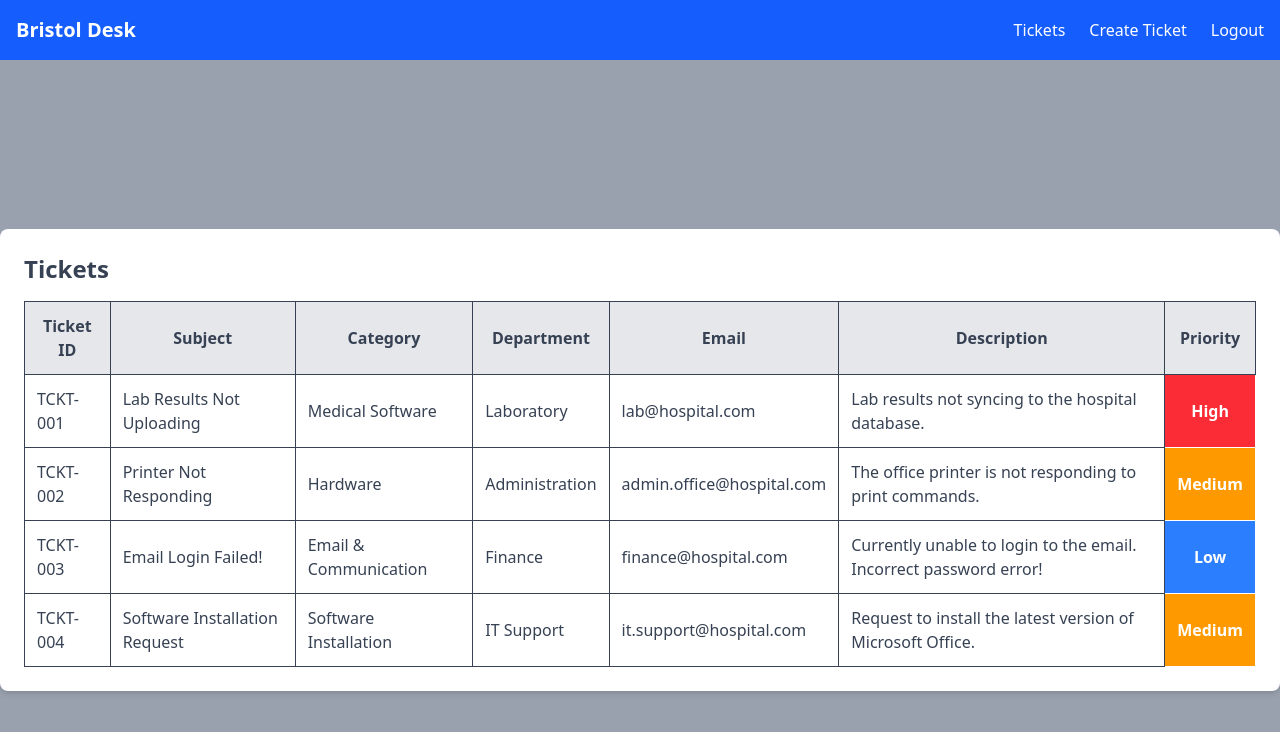
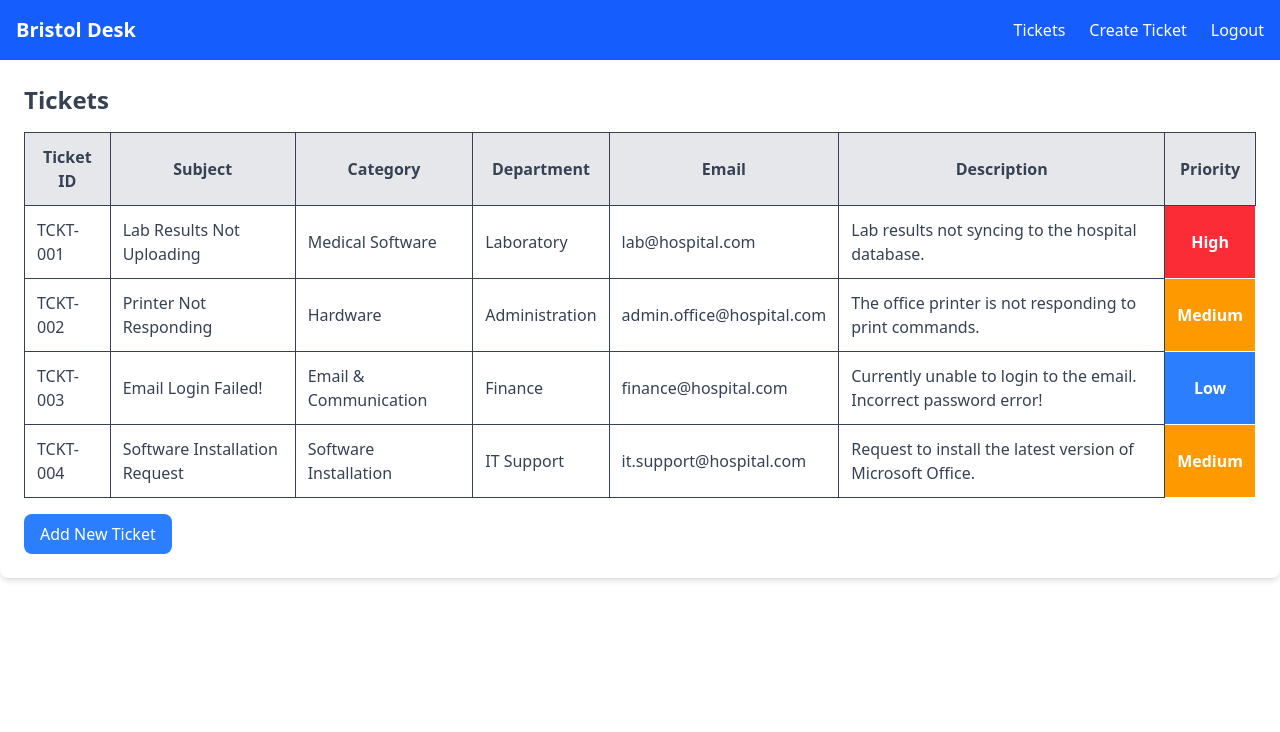
Before and after one commit to Janeirungu01/Helpdesk-Ticketing-System, a React (Vite) app: page /tickets in a window 1280 px wide. Shown: the top 732 px of the page. Built offline with nearby package versions, Linux system fonts and the light colour scheme.

Commit message:
removing overflow

```diff
--- a/src/components/Tickets.jsx
+++ b/src/components/Tickets.jsx
@@ -1,4 +1,5 @@
 import React, { useState } from "react";
+import { Link } from "react-router-dom";
 
 function Tickets({ tickets, loggedInUser }) {
   const [ticketList, setTicketList] = useState(
@@ -29,8 +30,8 @@ function Tickets({ tickets, loggedInUser }) {
   };
 
   return (
-    <div className="flex justify-center items-center min-h-screen bg-gray-400">
-      <div className="w-full  max-w-7xl bg-white p-6 rounded-lg shadow-md">
+    <div className="flex justify-center items-center">
+      <div className="w-full max-w-7xl bg-white p-6 rounded-lg shadow-md">
         <h2 className="text-2xl font-bold text-gray-700 mb-4">Tickets</h2>
 
         <div className="overflow-x-auto">
@@ -98,6 +99,12 @@ function Tickets({ tickets, loggedInUser }) {
               ))}
             </tbody>
           </table>
+          <Link
+        to="/add-ticket"
+        className="mt-4 inline-block bg-blue-500 text-white px-4 py-2 rounded-lg"
+      >
+        Add New Ticket
+      </Link>
         </div>
       </div>
 
```
